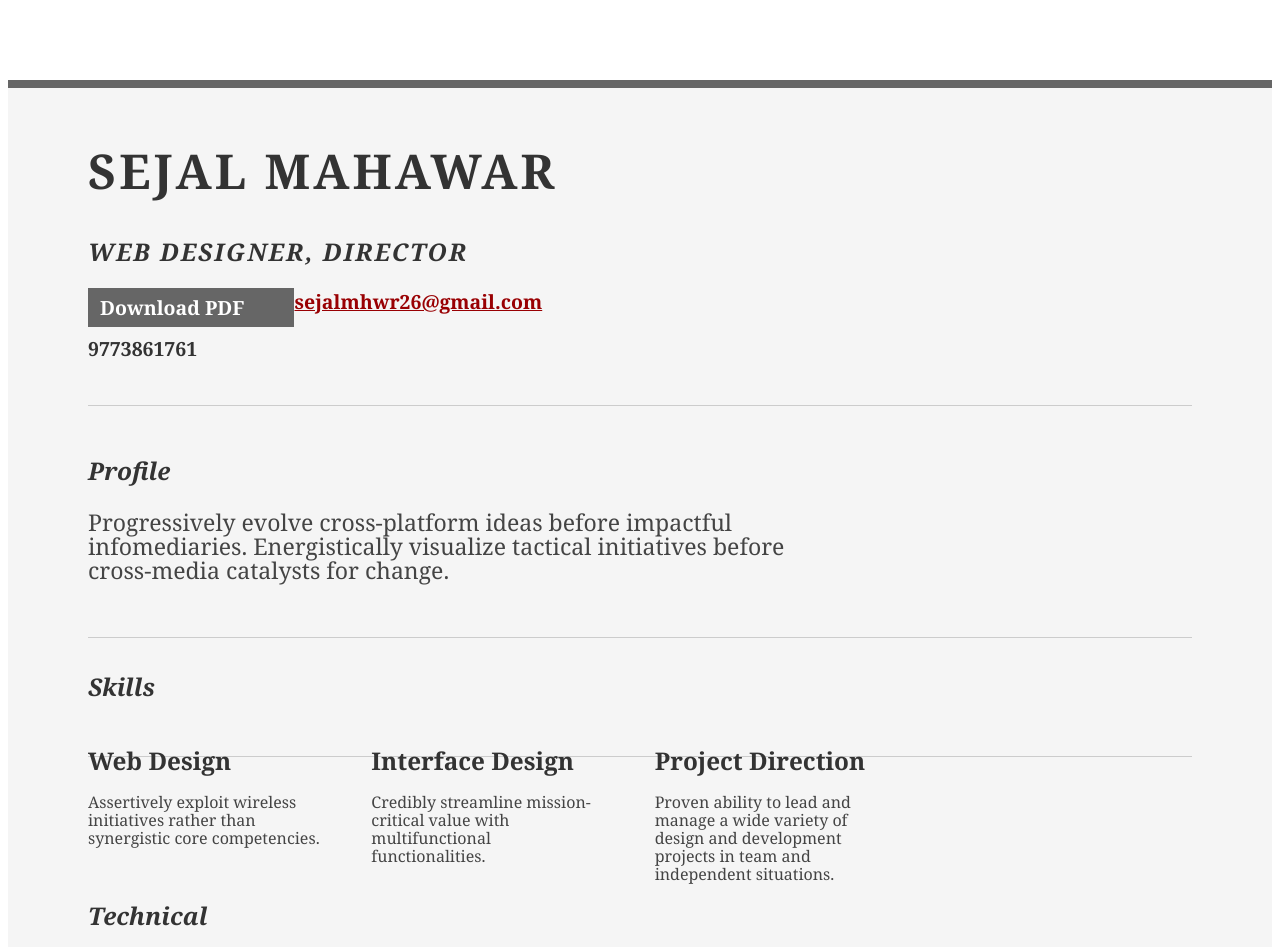
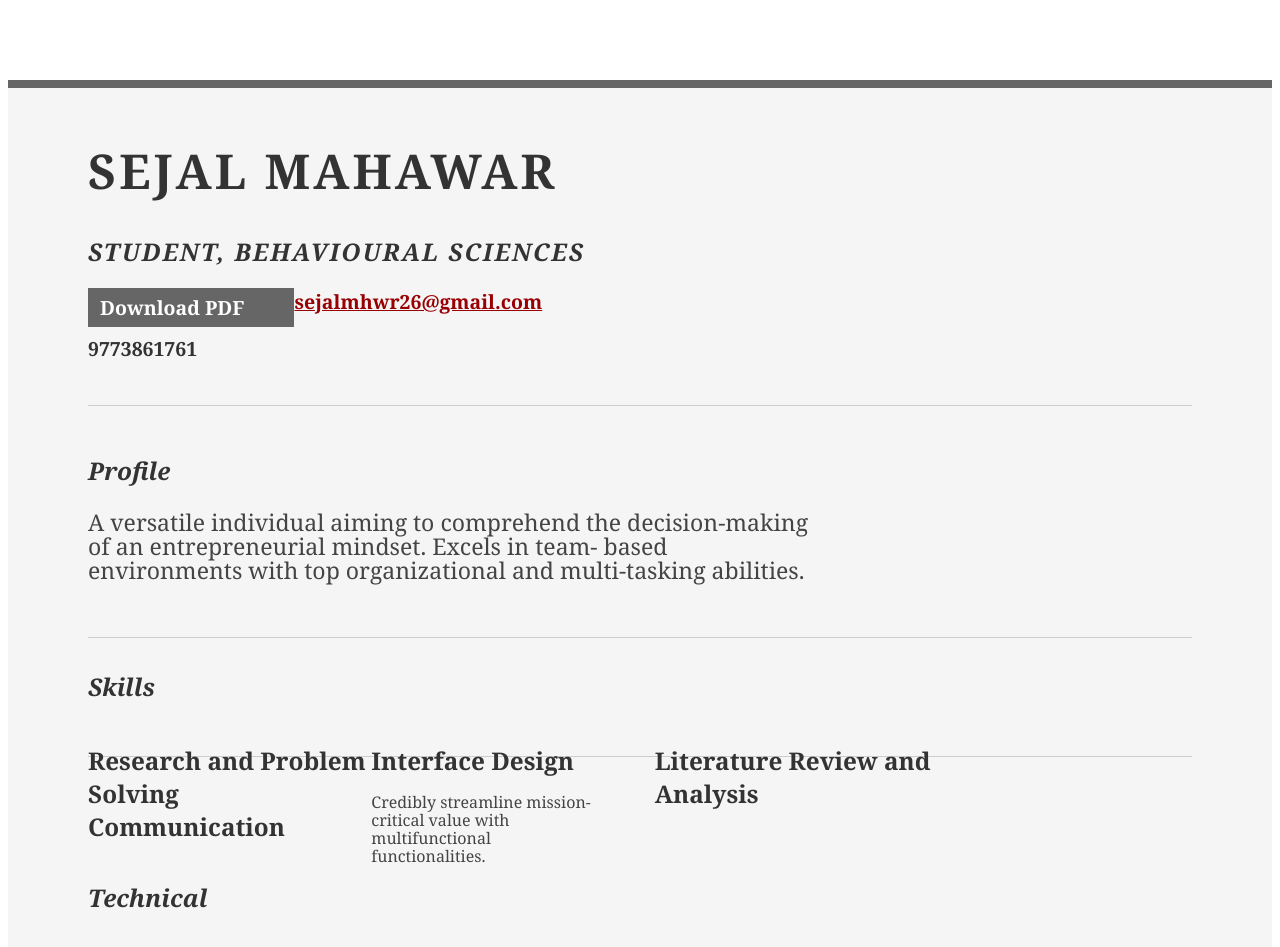
Before and after one commit to sej2602/sej, a plain HTML site: page index.html in a window 1280 px wide. Shown: the top 947 px of the page. Drawn offline with Linux system fonts and the light colour scheme; a small style sheet from the web is missing.

Commit message:
Update index.html

```diff
--- a/index.html
+++ b/index.html
@@ -21,7 +21,7 @@
 			<div class="yui-gc">
 				<div class="yui-u first">
 					<h1>Sejal Mahawar</h1>
-					<h2>Web Designer, Director</h2>
+					<h2>Student, Behavioural Sciences</h2>
 				</div>
 
 				<div class="yui-u">
@@ -44,7 +44,7 @@
 						</div>
 						<div class="yui-u">
 							<p class="enlarge">
-								Progressively evolve cross-platform ideas before impactful infomediaries. Energistically visualize tactical initiatives before cross-media catalysts for change.
+								A versatile individual aiming to comprehend the decision-making of an entrepreneurial mindset. Excels in team- based environments with top organizational and multi-tasking abilities.
 							</p>
 						</div>
 					</div><!--// .yui-gf -->
@@ -56,8 +56,8 @@
 						<div class="yui-u">
 
 								<div class="talent">
-									<h2>Web Design</h2>
-									<p>Assertively exploit wireless initiatives rather than synergistic core competencies.	</p>
+									<h2>Research and Problem Solving Communication</h2>
+									<p>	</p>
 								</div>
 
 								<div class="talent">
@@ -66,8 +66,8 @@
 								</div>
 
 								<div class="talent">
-									<h2>Project Direction</h2>
-									<p>Proven ability to lead and manage a wide variety of design and development projects in team and independent situations.</p>
+									<h2>Literature Review and Analysis </h2>
+									<p></p>
 								</div>
 						</div>
 					</div><!--// .yui-gf -->
```
